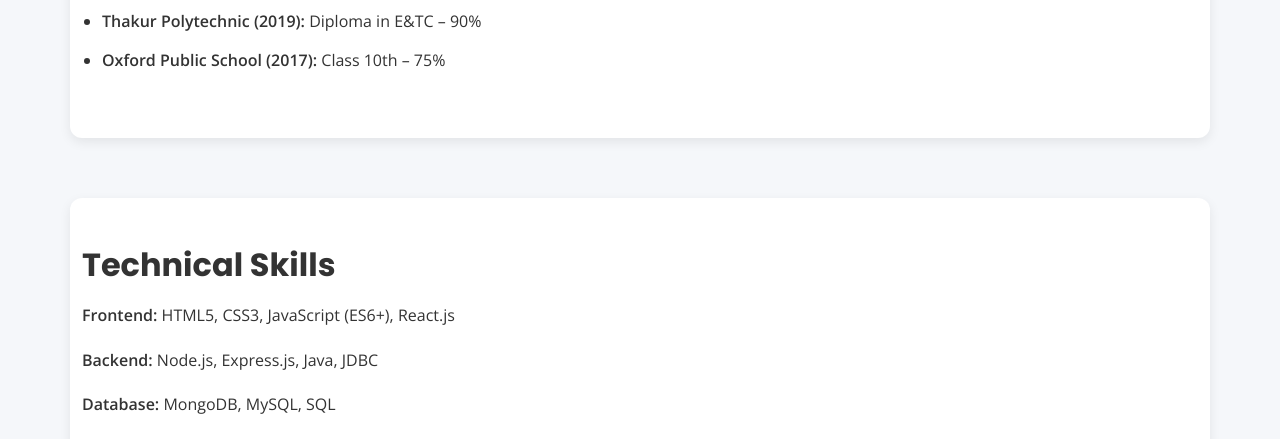
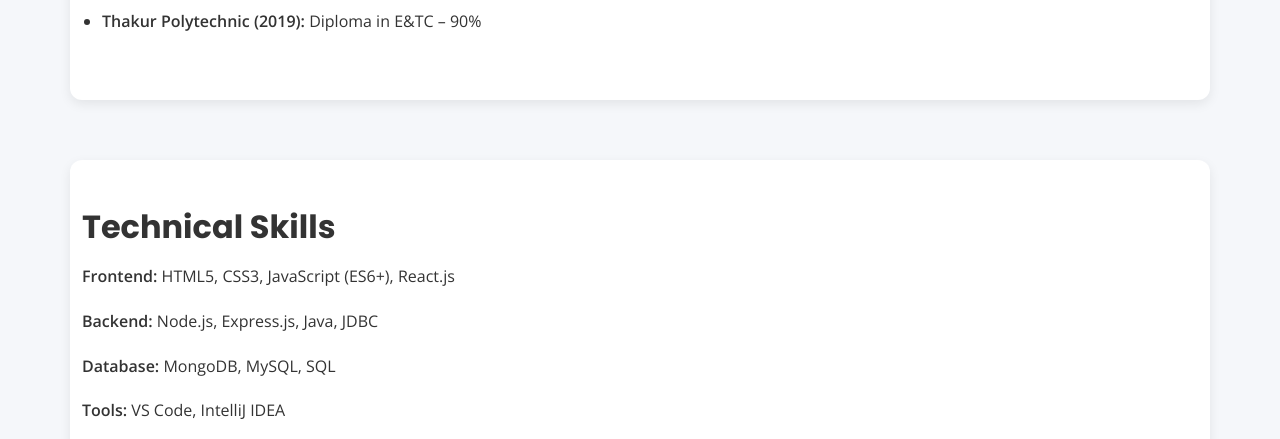
Before and after one commit to SanikaRaul970/Portfolio, a plain HTML site: page index.html in a window 1280 px wide. Shown: the part 661-1100 px from the top of the page. Drawn offline with nearby package versions, Linux system fonts and the light colour scheme.

Commit message:
Update index.html

```diff
--- a/index.html
+++ b/index.html
@@ -33,7 +33,7 @@
     <ul>
       <li><strong>D.J Sanghvi College of Engineering (2025):</strong> B.Tech in E&TC – 80% (Minor in Web Dev)</li>
       <li><strong>Thakur Polytechnic (2019):</strong> Diploma in E&TC – 90%</li>
-      <li><strong>Oxford Public School (2017):</strong> Class 10th – 75%</li>
+
     </ul>
   </section>
 
```
